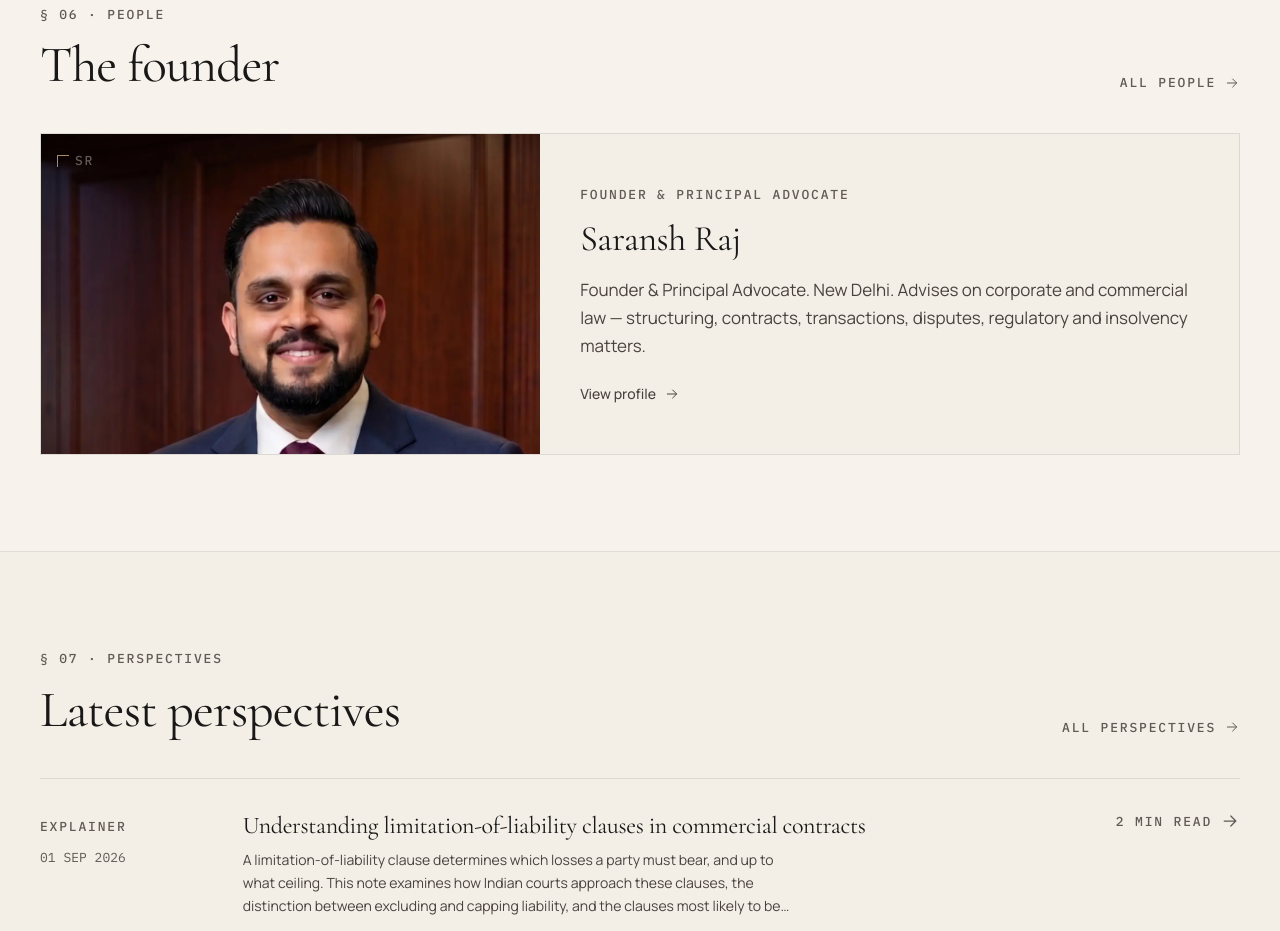
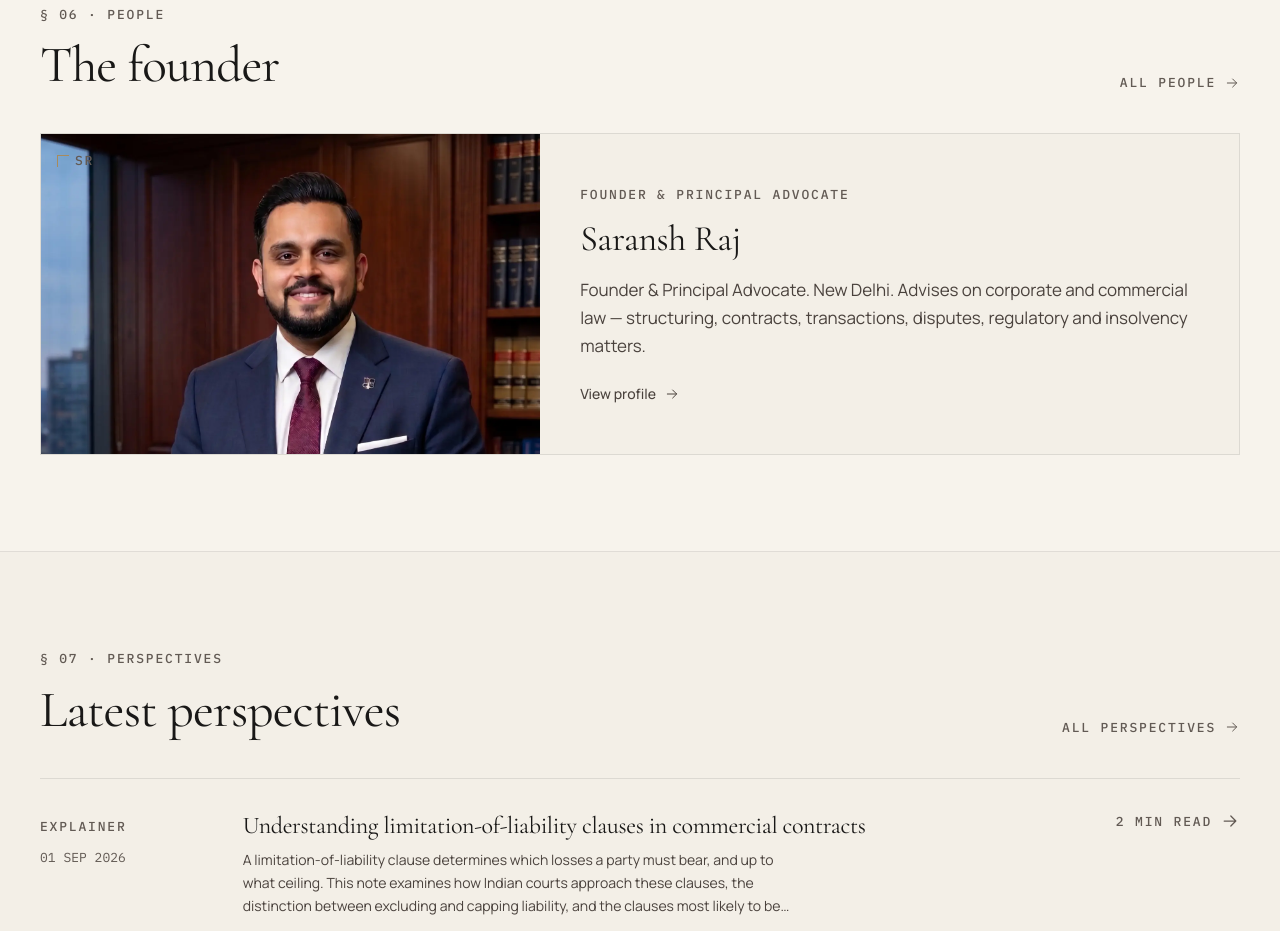
Before and after one commit to daveshkaushal-cloud/saransh-raj-associates, a Next.js app: page / in a window 1280 px wide. Shown: the part 4560-5491 px from the top of the page. Built offline with nearby package versions, Linux system fonts and the light colour scheme.

Commit message:
Fix homepage founder portrait crop

```diff
--- a/src/app/page.tsx
+++ b/src/app/page.tsx
@@ -511,11 +511,11 @@ export default function HomePage() {
               {/* Founder portrait */}
               <div className="md:col-span-5 relative min-h-[16rem] md:min-h-[20rem] overflow-hidden bg-blush flex items-center justify-center">
                 <Image
-                  src="/images/saransh-raj-portrait.webp"
+                  src="/images/saransh-raj-landscape.webp"
                   alt={`Portrait of ${founder.name}, Founder and Principal Advocate`}
                   fill
                   sizes="(max-width: 768px) 100vw, 40vw"
-                  className="object-cover object-top"
+                  className="object-cover object-center"
                 />
                 <div className="absolute top-4 left-4 flex items-center gap-1.5 z-10">
                   <div className="h-3 w-3 border-l border-t border-copper" />
```
Also changed, not shown: public/images/saransh-raj-landscape.webp (added).
